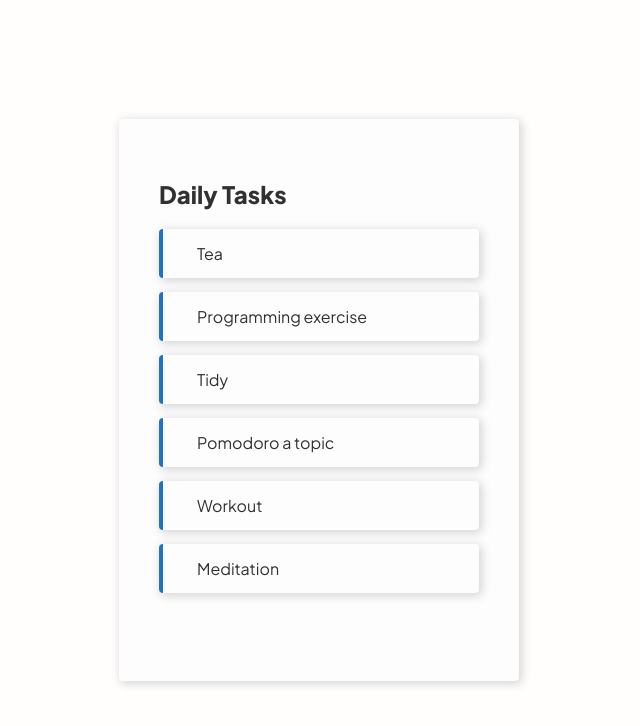
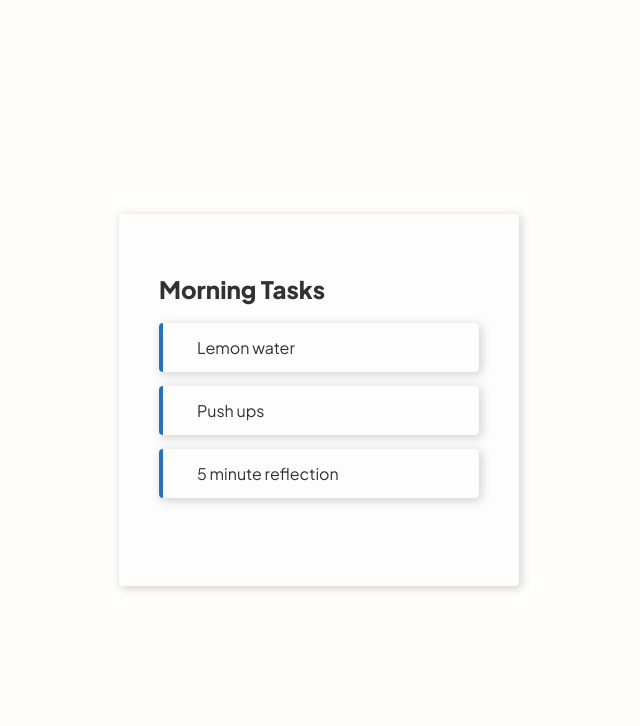
Before and after one commit to Btwonu/checklist, a website: page src/index.html in a window 1280 px wide. Shown: the whole page, without its empty margins (321-961 px from the left). Drawn offline with nearby package versions, Linux system fonts and the light colour scheme; files that its build step writes are made by us from their sources.

Commit message:
Change app content

```diff
--- a/src/index.html
+++ b/src/index.html
@@ -13,37 +13,22 @@
 		<div class="wrapper__inner">
 			<div class="shell">
 				<div class="checklist">
-					<h2>Daily Tasks</h2>
+					<h2>Morning Tasks</h2>
 
 					<ul>
 						<li>
 							<input type="checkbox" name="task-0" id="task-0" />
-							<label for="task-0">Tea</label>
+							<label for="task-0">Lemon water</label>
 						</li>
 
 						<li>
 							<input type="checkbox" name="task-1" id="task-1" />
-							<label for="task-1">Programming exercise</label>
+							<label for="task-1">Push ups</label>
 						</li>
 
 						<li>
 							<input type="checkbox" name="task-2" id="task-2" />
-							<label for="task-2">Tidy</label>
-						</li>
-
-						<li>
-							<input type="checkbox" name="task-3" id="task-3" />
-							<label for="task-3">Pomodoro a topic</label>
-						</li>
-
-						<li>
-							<input type="checkbox" name="task-4" id="task-4" />
-							<label for="task-4">Workout</label>
-						</li>
-
-						<li>
-							<input type="checkbox" name="task-5" id="task-5" />
-							<label for="task-5">Meditation</label>
+							<label for="task-2">5 minute reflection</label>
 						</li>
 					</ul>
 
```
